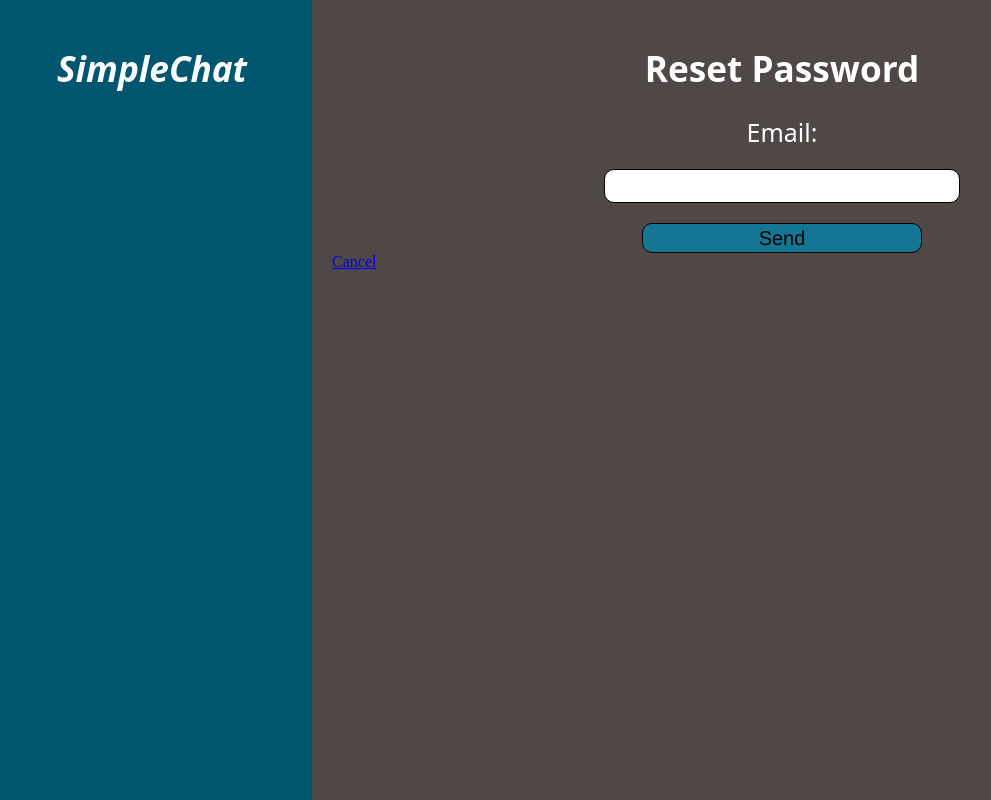
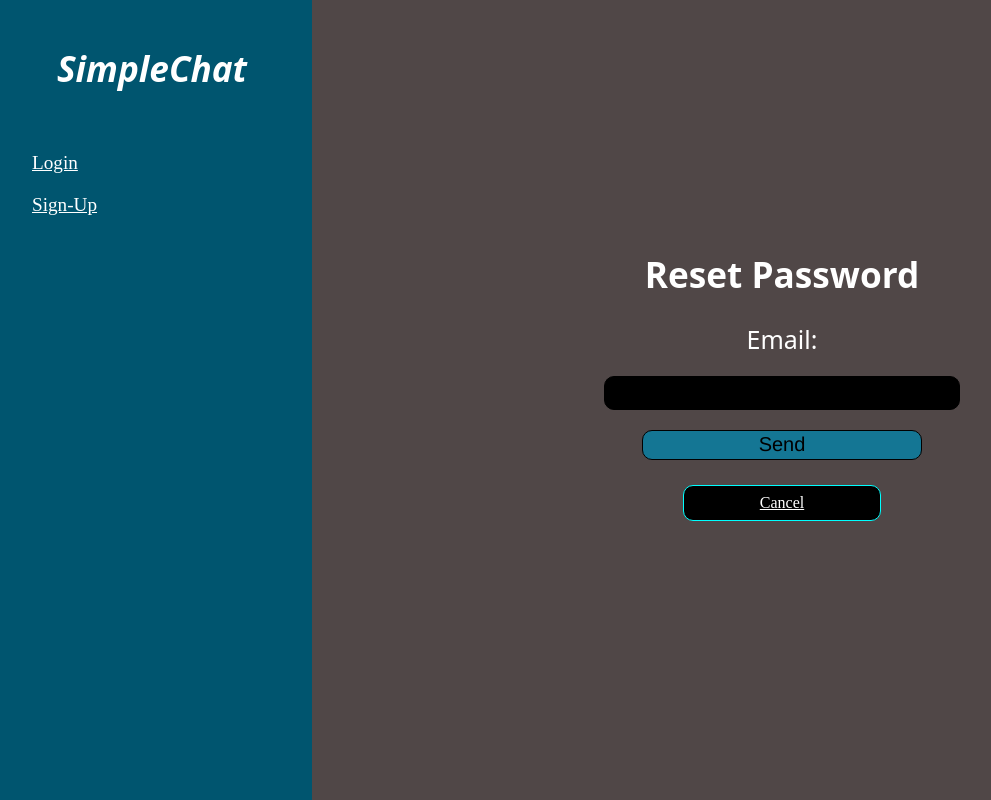
Before and after one commit to Little-Admin/simpleChat, a Django app: page /account/reset_password/ in a window 1280 px wide. Shown: the whole page, without its empty margins (28-1019 px from the left). Run offline with Django 3.2, Linux system fonts and the light colour scheme.

Commit message:
PasswordReset Done

```diff
--- a/accounts/forms.py
+++ b/accounts/forms.py
@@ -1,6 +1,7 @@
 from django import forms
 from django.contrib.auth.forms import UserCreationForm
 from django.contrib.auth.models import User
+from django.contrib.auth.views import PasswordResetDoneView
 from django.core.exceptions import ValidationError
 from accounts.models import timeZone, userTimeZone
 
@@ -38,6 +39,9 @@ class LoginForm(forms.Form):
         'placeholder' : 'password',
         'class' : 'inputW'
     }))
+
+
+# Settings
 
 class NewUsernameForm(forms.Form):
     new_username = forms.CharField(max_length=30, widget=forms.TextInput(attrs={
--- a/accounts/static/css/style.css
+++ b/accounts/static/css/style.css
@@ -17,11 +17,20 @@ h3{
     font-size: 1.2rem;
 }
 
+.cancel-button{
+    display: block;
+    width: 20%;
+    padding: .2em;
+    margin: 25px auto;
+}
+
 .styled-button{
+    padding: .5em;
     background-color: black;
     border: 1px solid cyan;
     border-radius: 10px;
     color: white;
+    text-align: center;
 }
 
 .styled-button:hover{
@@ -74,7 +83,7 @@ input{
     background-color: rgb(73, 161, 173);
 }
 
-.inputW{
+.inputW, .passwordResetForm input[type = "email"], .passwordResetForm input[type = "password"]{
     color: white;
     background-color: black;
 }
@@ -175,6 +184,11 @@ input{
 
 #utilityBar img{
     height: 3em;
+}
+
+/* Password Reset */
+.passwordResetForm{
+    margin-top: 230px;
 }
 
 /* Account Settings */
--- a/accounts/templates/password_reset.html
+++ b/accounts/templates/password_reset.html
@@ -2,9 +2,9 @@
 
 {% block content %}
     <div class="center">
-        <form method="post" class="card">
+        <form method="post" class="passwordResetForm">
             {% csrf_token %}
-            <h1 class="text-center">Reset Password</h1>
+            <h1>Reset Password</h1>
             {% for field in form %}
                     {{ field.label_tag }}
                     {{ field }}
@@ -12,10 +12,19 @@
                         <small>{{ field.errors|striptags  }}</small>
                     {% endif %}
             {% endfor %}
-            <div class="form-buttons">
-                <input type="submit" value="Send" class="submitButton">
-                <a href="{%url 'Login' %}"  class="btn btn-outline">Cancel</a>
-            </div>
+            <input type="submit" value="Send" class="submitButton">
+            <a href="{%url 'Login' %}"  class="styled-button cancel-button">Cancel</a>
         </form>
     </div>
 {% endblock %}
+
+{% block lateralMenu %}
+<ul id="start-options">
+    <li>
+        <a href="{% url 'Login' %}">Login</a>
+    </li>
+    <li>
+        <a href="{% url 'Sign-Up' %}">Sign-Up</a>
+    </li>
+</ul>
+{% endblock %}
--- a/accounts/urls.py
+++ b/accounts/urls.py
@@ -8,7 +8,7 @@ urlpatterns = [
     path('logout/', views.account_logout, name='Logout'),
     path('settings/', views.account_settings, name='settings'),
     path('reset_password/', views.passwordResetView.as_view(), name='password_reset'),
-    path('reset_password_done/', auth_views.PasswordResetDoneView.as_view(), name='passwordResetDone'),
-    path('reset_password_confirm/<str:uidb64>/<str:token>', auth_views.PasswordResetConfirmView.as_view(), name='password_reset_confirm'),
+    path('reset_password_done/', auth_views.PasswordResetDoneView.as_view(template_name = "password_reset_done.html"), name='password_reset_done'),
+    path('reset_password_confirm/<str:uidb64>/<str:token>', auth_views.PasswordResetConfirmView.as_view(template_name = "password_reset_confirm.html"), name='password_reset_confirm'),
     path('reset_password_complete', auth_views.PasswordResetCompleteView, name='password_reset_complete')
 ]
--- a/accounts/views.py
+++ b/accounts/views.py
@@ -2,7 +2,7 @@ from django.shortcuts import render, redirect
 from .forms import Sign_upForm, LoginForm, NewUsernameForm, NewEmailForm, NewPasswordForm, ChangeTimeZoneForm
 from django.contrib.auth.models import User
 from django.contrib.auth import authenticate, login, logout
-from django.contrib.auth.views import PasswordResetView, PasswordResetDoneView
+from django.contrib.auth import views as authviews
 from django.contrib import messages
 from calendar import month_name
 
@@ -127,12 +127,6 @@ def account_logout(request):
     logout(request)
     return redirect('index')
 
-class passwordResetView(PasswordResetView):
+class passwordResetView(authviews.PasswordResetView):
     template_name = 'password_reset.html'
-    #success_url = reverse_lazy('accounts:password-reset-done')
-    #subject_template_name = 'accounts/emails/password-reset-subject.txt'
-    #email_template_name = 'accounts/emails/password-reset-email.html'
     success_url = '/account/reset_password_done/'
-
-class passwordResetDoneView(PasswordResetDoneView):
-    pass
--- a/simpleChat/settings.py
+++ b/simpleChat/settings.py
@@ -140,8 +140,8 @@ DEFAULT_AUTO_FIELD = 'django.db.models.BigAutoField'
 
 EMAIL_BACKEND = 'django.core.mail.backends.smtp.EmailBackend'
 EMAIL_HOST = 'smtp.gmail.com'
-EMAIL_HOST_USER = 'email@email.com'
-EMAIL_HOST_PASSWORD = 'your_password'
+EMAIL_HOST_USER = ''   #your_email
+EMAIL_HOST_PASSWORD = ''    #your_email_app_password
 EMAIL_PORT = 587
 EMAIL_USE_TLS = True
 DEFAULT_FROM_EMAIL = 'SimpleChat Team <noreply@codingwithmitch.com>'
```
Also changed, not shown: accounts/templates/password_reset_confirm.html (added, +31 -0 lines), accounts/templates/password_reset_done.html (added, +21 -0 lines), db.sqlite3.
